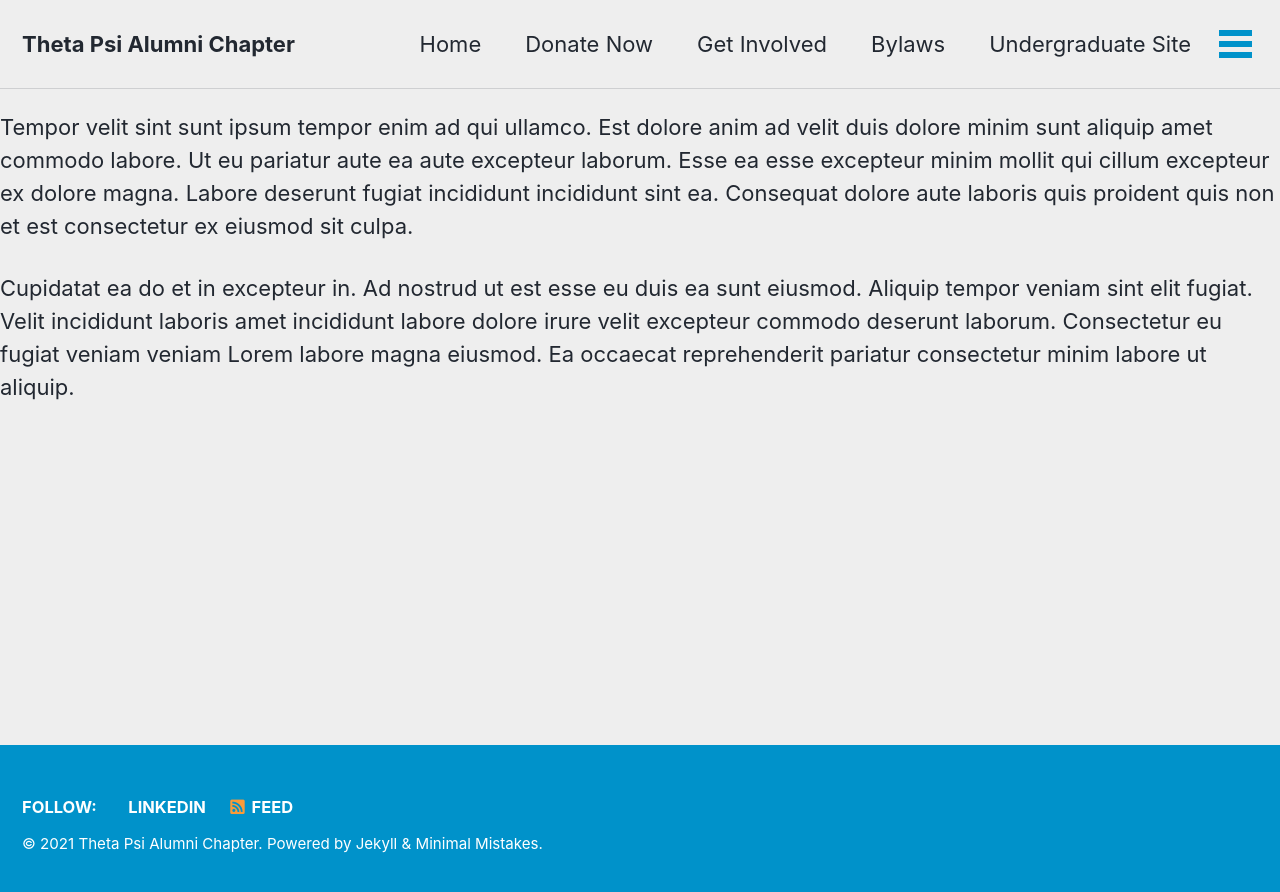
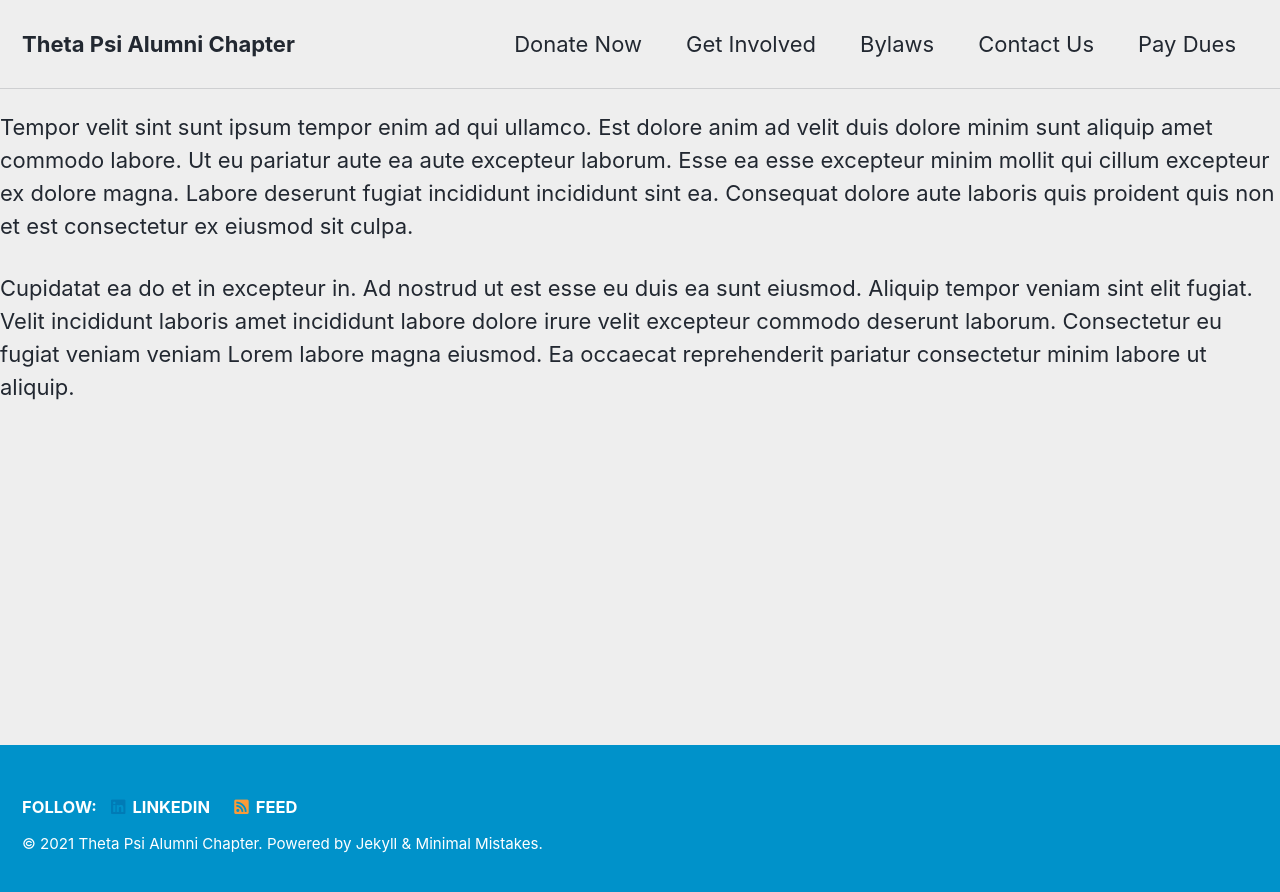
Before and after one commit to LowlyDBA/mm-github-pages-starter, a Jekyll site: the page built from _pages/about.md, in a window 1280 px wide. Shown: the top 892 px of the page. Built offline with Jekyll 4.4.1, drawn with Linux system fonts in a browser that asks for light colours; cached includes are drawn as plain includes; our own code applies the rules of GitHub Pages for plain Markdown files.

Commit message:
fix icons

```diff
--- a/_config.yml
+++ b/_config.yml
@@ -122,7 +122,7 @@ author:
 footer:
   links:
     - label: "LinkedIn"
-      icon: "fab fa fa-linkedin"
+      icon: "fab fa-fw fa-linkedin"
       url: "https://www.linkedin.com/groups/6544800/"
     - label: "Facebook"
       icon: "fab fa-fw fa-facebook-square"
--- a/_data/navigation.yml
+++ b/_data/navigation.yml
@@ -1,14 +1,10 @@
 # main links
 main:
-  - title: "Home"
-    url: "#"
   - title: "Donate Now"
     url: "#"
   - title: "Get Involved"
     url: "#"
   - title: "Bylaws"
-    url: "#"
-  - title: "Undergraduate Site"
     url: "#"
   - title: "Contact Us"
     url: "#"
```
Also changed, not shown: _pages/home.md (+3 -3 lines).
